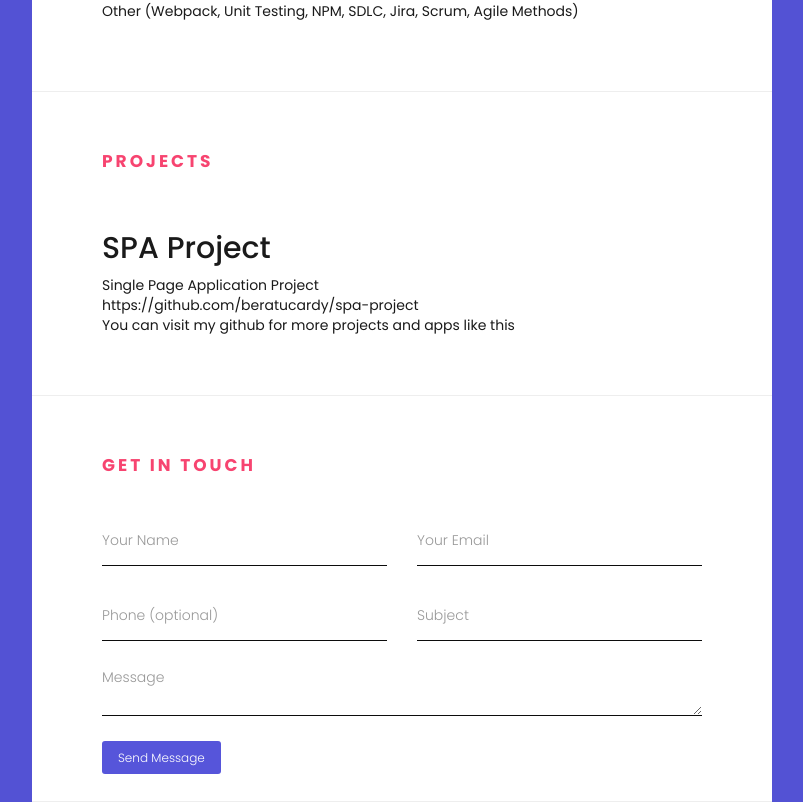
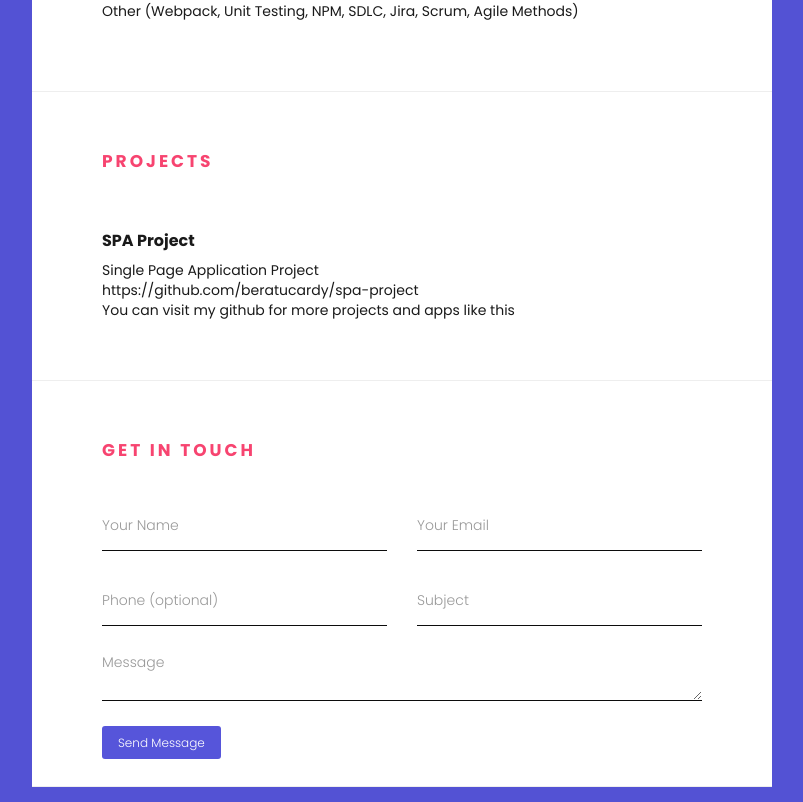
Before and after one commit to beratucardy/my-portfolio, a React (Create React App) app: page / in a window 1280 px wide. Shown: the part 1505-2307 px from the top of the page, without its empty margins (368-1171 px from the left). Built offline with nearby package versions, Linux system fonts and the light colour scheme.

Commit message:
portfolio-v5

```diff
--- a/src/index.css
+++ b/src/index.css
@@ -55,3 +55,8 @@ a {
 a:hover {
   color: #1a1a1a;
 }
+
+.project-info h2 {
+  font-size: 16px;
+  font-weight: 700;
+}
```
